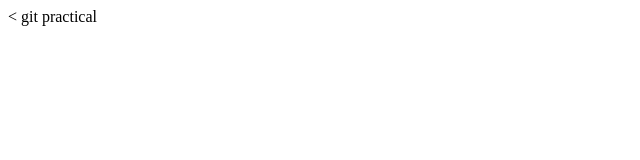
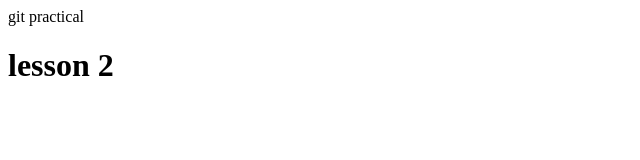
Before and after one commit to Shpilkan/git-test, a plain HTML site: page index.html in a window 1280 px wide. Shown: the whole page, without its empty margins (0-640 px from the left). Drawn offline with Linux system fonts and the light colour scheme.

Commit message:
h1 was added

```diff
--- a/index.html
+++ b/index.html
@@ -1,10 +1,14 @@
-<<!DOCTYPE html>
+<!DOCTYPE html>
 <html lang="en">
+
 <head>
     <meta charset="UTF-8">
     <title>Document</title>
 </head>
+
 <body>
-    git practical
+    <h> git practical </h>
+    <h1> lesson 2 </h1>
 </body>
+
 </html>
```
